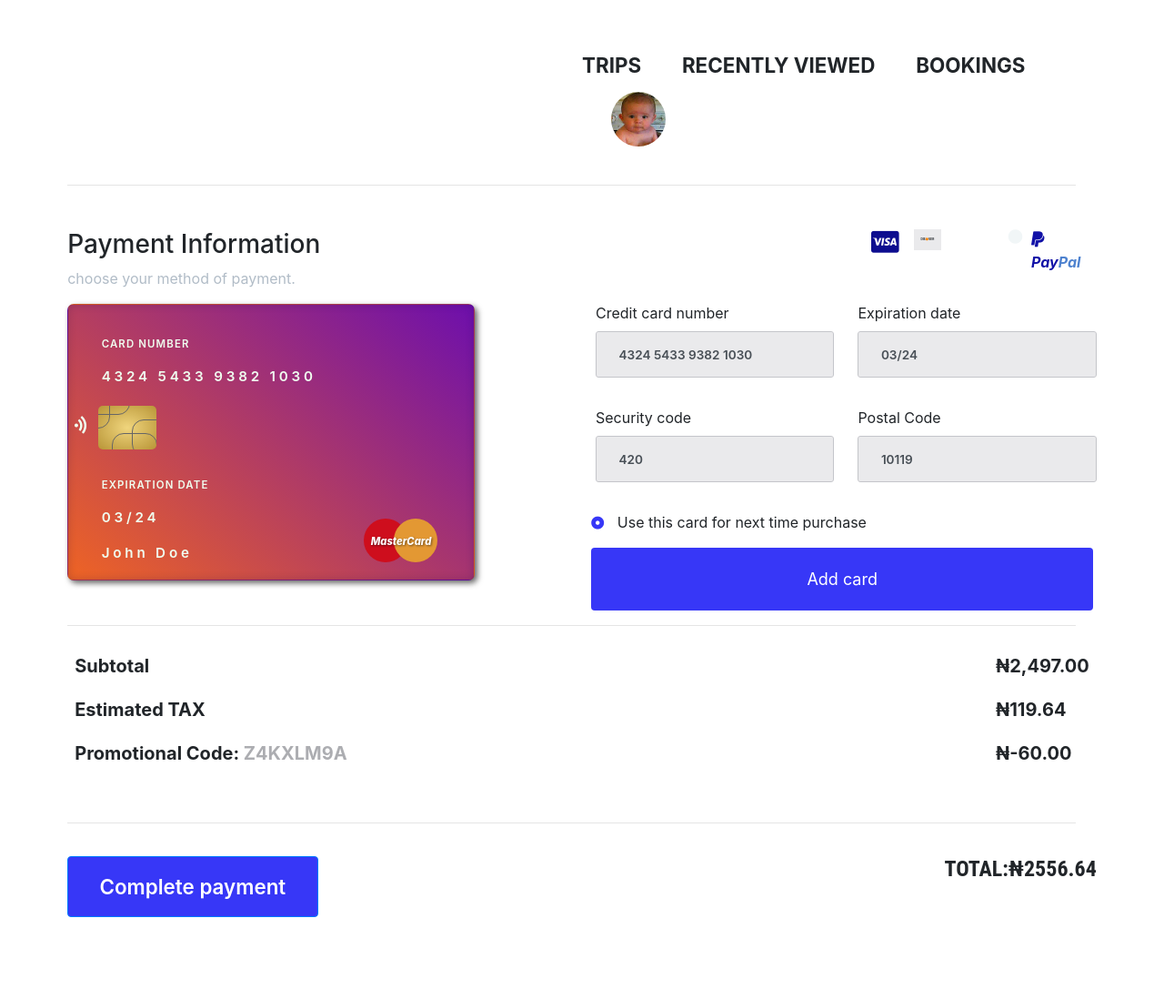
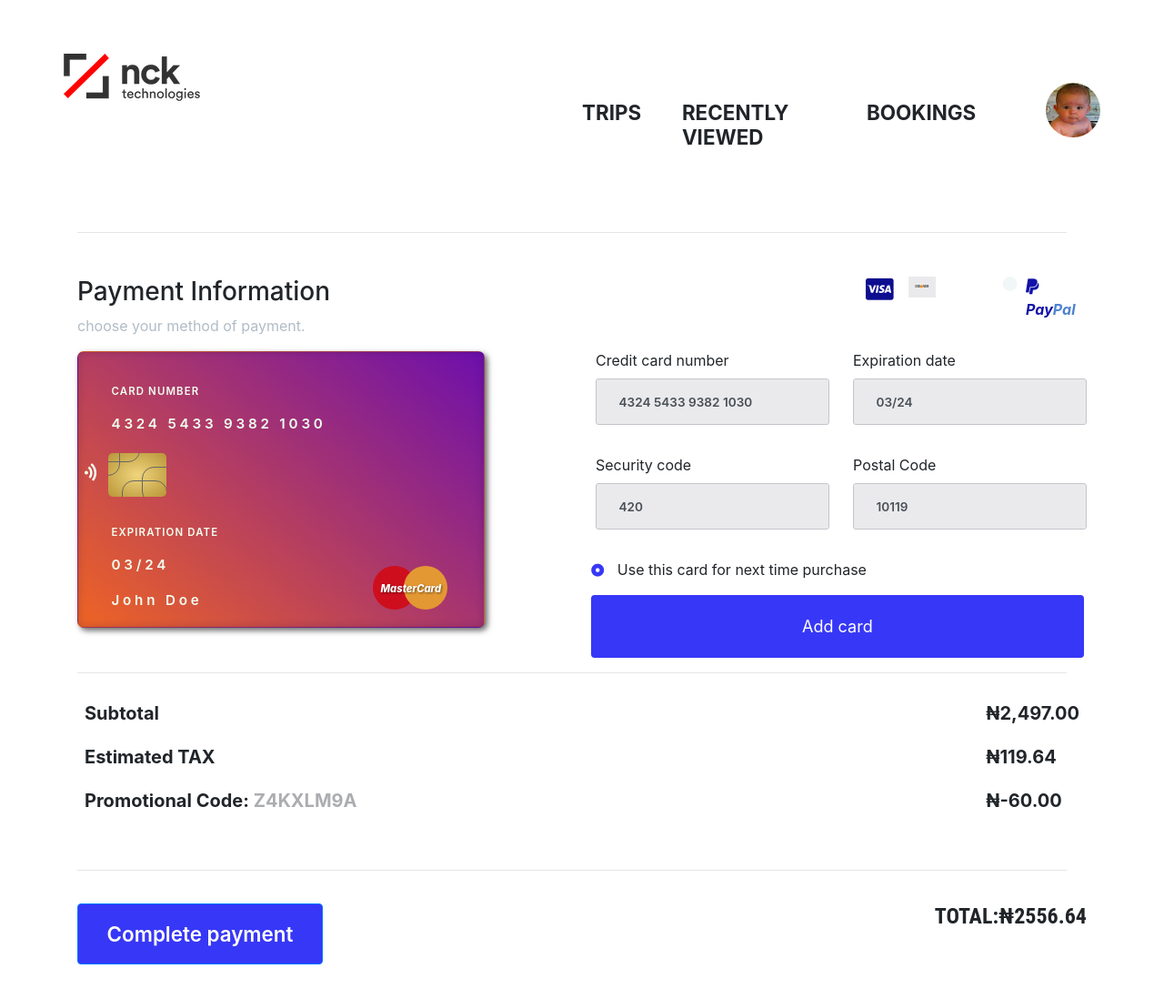
Before and after one commit to Areathy/NCKTech, a plain HTML site: page index.html in a window 1280 px wide. Shown: the whole page at 91% size. Drawn offline with nearby package versions, Linux system fonts and the light colour scheme.

Commit message:
Added logo

```diff
--- a/index.html
+++ b/index.html
@@ -22,22 +22,23 @@
   </head>
 
   <body>
-    <div class="container-fluid">
-      <div class="row row-1">
+    <div class="container">
+      <div class="row">
+        <img src="logo_sig.png" alt="logo" class="logo" />
+        <div class="row-1">
           <h4>TRIPS</h4>
           <h4>RECENTLY VIEWED</h4>
           <h4>BOOKINGS</h4>
           <div><img src="nck.png" alt="Avater" /></div>
         </div>
+      </div>
       <hr />
       <div class="row row-2">
-        <div class="col-md">
+        <div class="col-sm">
           <div>
             <h3>Payment Information</h3>
             <p class="side-info">choose your method of payment.</p>
           </div>
-
-
 
           <div class="card">
             <div class="card-text">
@@ -63,12 +64,8 @@
               <div class="card__flag--yellow"></div>
             </div>
           </div>
-
-
-
-
         </div>
-        <div class="col-md">
+        <div class="col-sm">
           <div class="logos">
             <div class="icons-1">
               <i class="fab fa-cc-visa icons"></i>
@@ -97,7 +94,7 @@
           <div>
             <form>
               <div class="form-row">
-                <div class="col-md inputt input-1">
+                <div class="col-sm inputt input-1">
                   <label for="Credit card number">Credit card number</label>
                   <input
                     type="text"
@@ -107,7 +104,7 @@
                     required
                   />
                 </div>
-                <div class="col-md inputt">
+                <div class="col-sm inputt">
                   <label for="Expiration date">Expiration date</label>
                   <input
                     type="text"
@@ -120,7 +117,7 @@
                 </div>
               </div>
               <div class="form-row">
-                <div class="col-md inputt input-1">
+                <div class="col-sm inputt input-1">
                   <label for="Security code">Security code</label>
                   <input
                     type="text"
@@ -130,7 +127,7 @@
                     required
                   />
                 </div>
-                <div class="col-md inputt">
+                <div class="col-sm inputt">
                   <label for="Postal Code">Postal Code</label>
                   <input
                     type="text"
@@ -144,8 +141,8 @@
             </form>
             <div class="form-row">
               <p class="inputt">
-                <i class="fas fa-dot-circle pargh"></i>Use this card for next time
-                purchase
+                <i class="fas fa-dot-circle pargh"></i>Use this card for next
+                time purchase
               </p>
             </div>
             <div class="form-row">
@@ -156,14 +153,14 @@
       </div>
       <hr />
       <div class="row row-3">
-        <div class="col-md">
+        <div class="col-sm">
           <h5><b>Subtotal</b></h5>
           <h5><b>Estimated TAX</b></h5>
           <h5>
             <b>Promotional Code: <span>Z4KXLM9A</span></b>
           </h5>
         </div>
-        <div class="col-md">
+        <div class="col-sm">
           <div class="float-right">
             <h5><b>₦2,497.00</b></h5>
             <h5><b>₦119.64</b></h5>
@@ -173,12 +170,12 @@
       </div>
       <hr />
       <div class="row row-4">
-        <div class="col-md">
+        <div class="col-sm">
           <button type="submit" class="btn btn-primary">
             Complete payment
           </button>
         </div>
-        <div class="col-md"><h4 class="float-right">TOTAL:₦2556.64</h4></div>
+        <div class="col-sm"><h4 class="float-right">TOTAL:₦2556.64</h4></div>
       </div>
     </div>
   </body>
--- a/style.css
+++ b/style.css
@@ -7,6 +7,11 @@ body {
    display: flex;
    margin-left: 50%;
    height: 8em;
+}
+
+.logo {
+   margin-left: 0;
+   top: 2em;
 }
 
 .row-1 h4 {
```
Also changed, not shown: logo_sig.png (added). Lines whose indentation alone changed are shown as unchanged.
